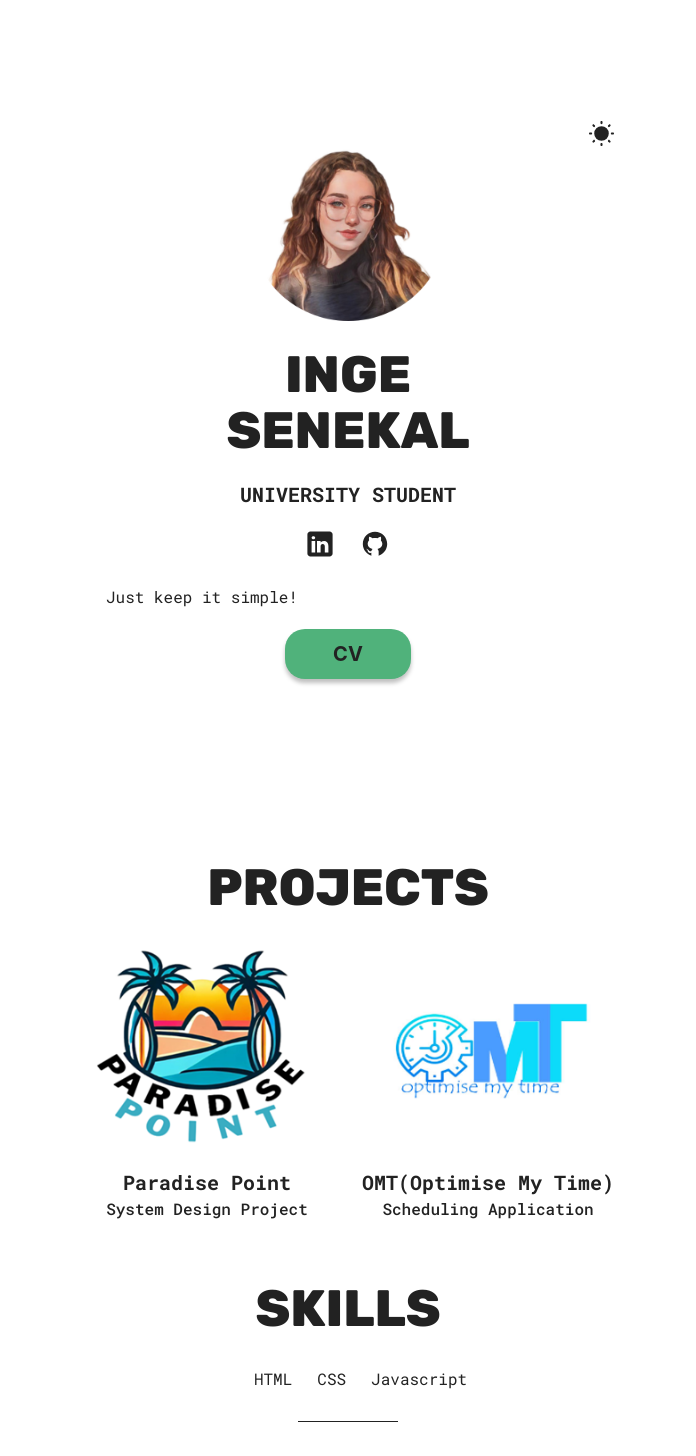
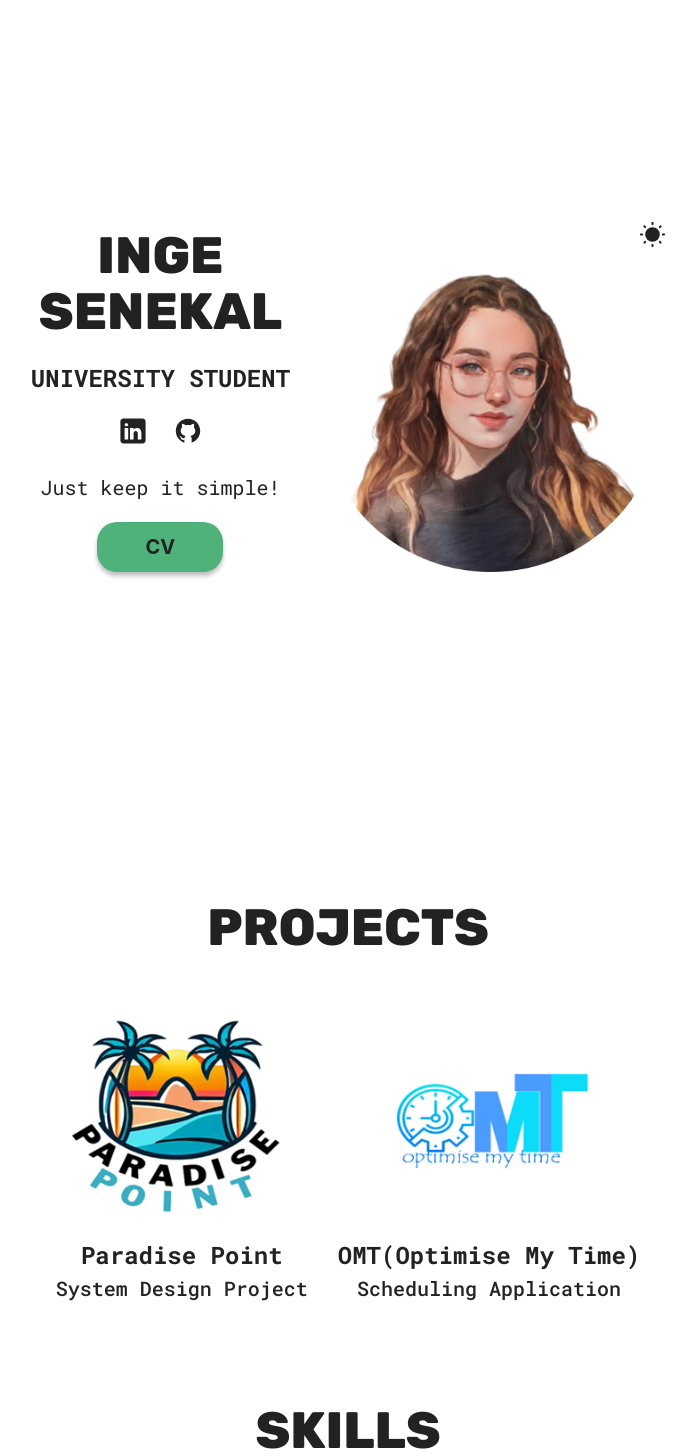
Before and after one commit to IngeSenekal/Inge-Senekal-Virtual-CV, a React (Vite) app: page / in a window 1280 px wide. Shown: the top 1456 px of the page, without its empty margins (292-988 px from the left). Built offline with nearby package versions, Linux system fonts and the light colour scheme.

Commit message:
Added compatibility for different devices

```diff
--- a/src/App.css
+++ b/src/App.css
@@ -69,3 +69,40 @@
 .hover {
   cursor: pointer;
 }
+
+@media (width >= 800px) {
+  #root {
+    gap: 100px;
+  }
+
+  h1 {
+    font-size: 40px;
+  }
+
+  h2,
+  h3 {
+    font-size: 24px;
+  }
+
+  p {
+    font-size: 20px;
+  }
+
+  .sectionTitle {
+    margin-bottom: 60px;
+  }
+}
+
+@media (width >= 1400px) {
+  #root {
+    gap: 200px;
+  }
+
+  h1 {
+    font-size: 48px;
+  }
+
+  .sectionTitle {
+    margin-bottom: 75px;
+  }
+}
--- a/src/sections/Hero/HeroStyles.module.css
+++ b/src/sections/Hero/HeroStyles.module.css
@@ -76,3 +76,25 @@
   flex-direction: column;
   gap: 20px;
 }
+
+@media (width >= 800px) {
+  .container {
+    flex-direction: row-reverse;
+    align-items: center;
+    justify-content: space-evenly;
+
+    .hero {
+      max-width: 350px;
+      width: 350px;
+    }
+  }
+}
+
+@media (width >= 1400px) {
+  .container {
+    .hero {
+      max-width: 400px;
+      width: 400px;
+    }
+  }
+}
--- a/src/sections/Projects/ProjectsStyles.module.css
+++ b/src/sections/Projects/ProjectsStyles.module.css
@@ -20,11 +20,20 @@
   a:hover {
     transform: scale(1.05);
   }
+}
 
+.projectsContainer {
+  display: flex;
+  flex-direction: row;
+  align-items: center;
+  gap: 30px;
+}
+
+@media (width >= 800px) {
   .projectsContainer {
-    display: flex;
     flex-direction: row;
-    align-items: center;
-    gap: 30px;
+    flex-wrap: wrap;
+    justify-content: space-evenly;
+    padding: 0 30px;
   }
 }
--- a/src/sections/Skills/Skills.jsx
+++ b/src/sections/Skills/Skills.jsx
@@ -15,7 +15,6 @@
 
       <div className={styles.skillList}>
         <SkillList src={checkmarkIcon} skill="Java" />
-        <SkillList src={checkmarkIcon} skill="Flutter" />
         <SkillList src={checkmarkIcon} skill="C#" />
         <SkillList src={checkmarkIcon} skill="C++" />
         <SkillList src={checkmarkIcon} skill="Python" />
--- a/src/sections/Skills/SkillsStyles.module.css
+++ b/src/sections/Skills/SkillsStyles.module.css
@@ -30,3 +30,18 @@
   background-color: var(--text-color);
   margin: 30px auto;
 }
+
+@media (width >= 800px) {
+  .skillList {
+    max-width: fit-content;
+    gap: 30px;
+
+    p {
+      font-size: 20px;
+    }
+  }
+
+  hr {
+    width: 300px;
+  }
+}
```
